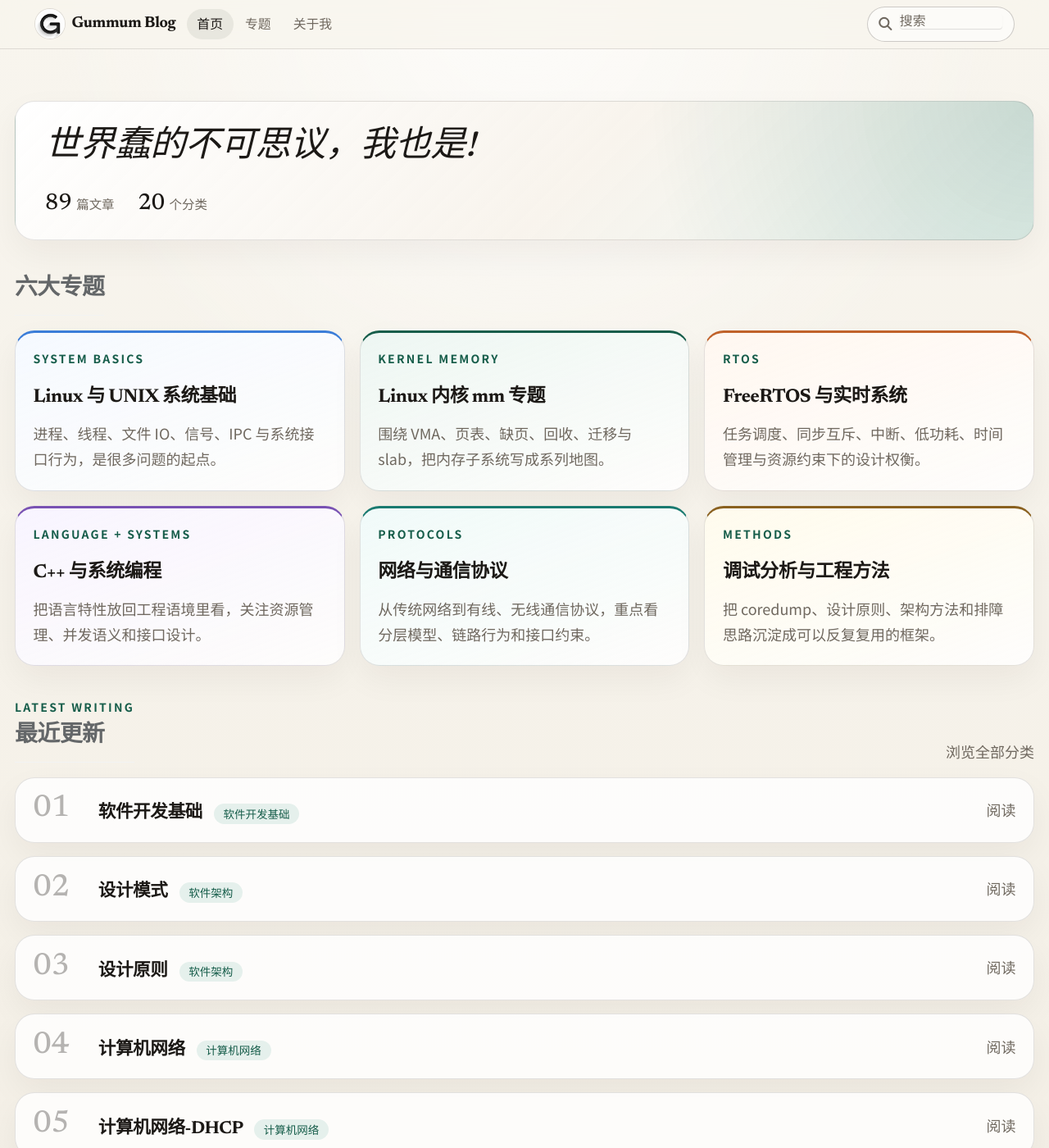
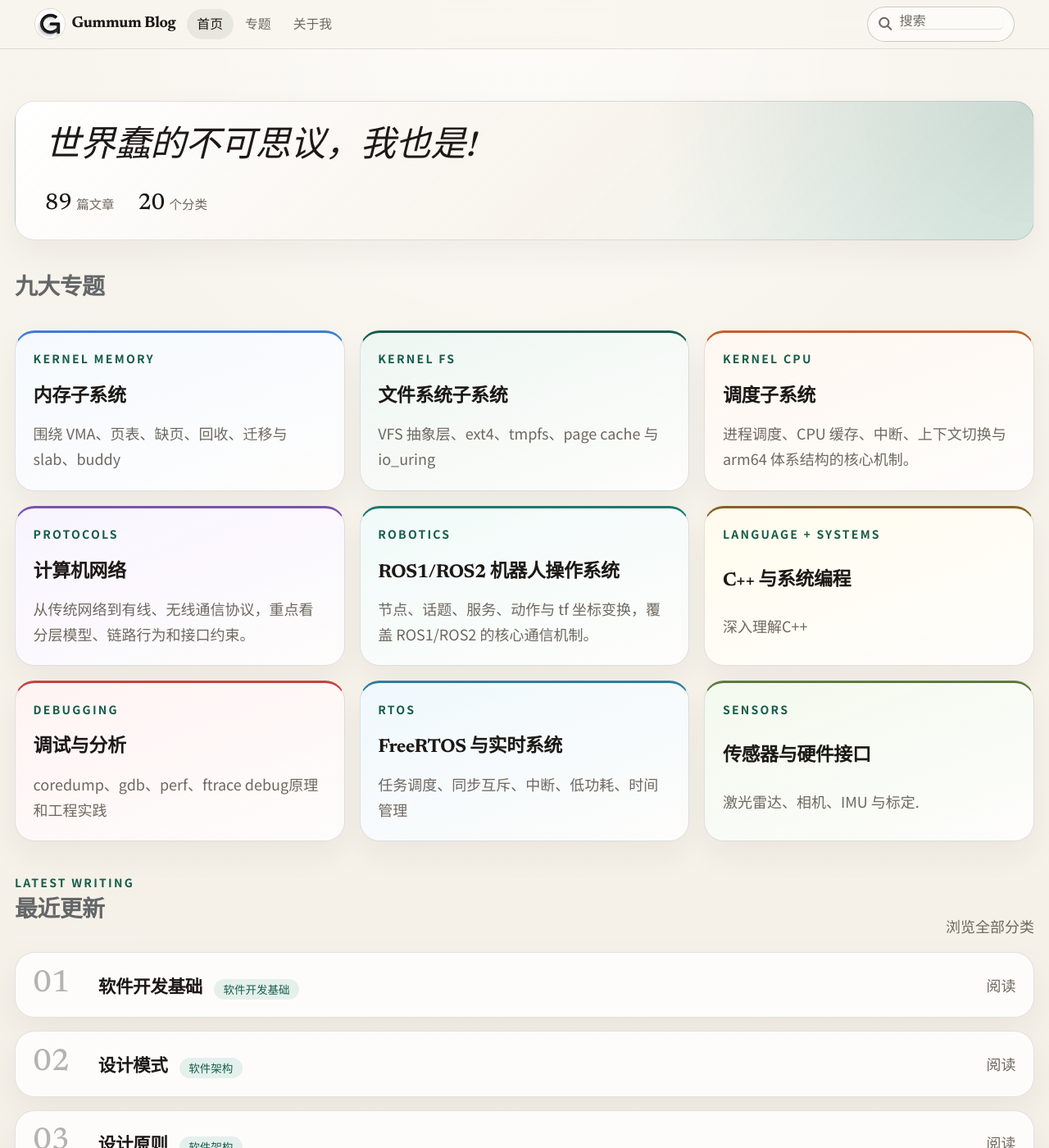
Before and after one commit to Gummum/gummum.github.io, a Jekyll site: the page built from index.html, in a window 1280 px wide and 1400 px high. Shown: the whole window at 82% size. Built offline with Jekyll 4.4.1, drawn with Linux system fonts in a browser that asks for light colours; cached includes are drawn as plain includes; the list of posts is cut into pages by our own code.

Commit message:
feat:9大主题

```diff
--- a/_layouts/home.html
+++ b/_layouts/home.html
@@ -28,44 +28,62 @@ layout: archive
 
   <section class="home-topic-board">
     <div class="home-section-heading">
-      <h2 class="archive__subtitle">六大专题</h2>
+      <h2 class="archive__subtitle">九大专题</h2>
     </div>
 
     <div class="home-topic-grid">
-      <a class="home-topic-card" href="{{ 'UNIX环境高级编程' | slugify | prepend: '#' | prepend: site.category_archive.path | relative_url }}">
-        <p class="home-topic-card__eyebrow">System Basics</p>
-        <h3 class="home-topic-card__title">Linux 与 UNIX 系统基础</h3>
-        <p class="home-topic-card__desc">进程、线程、文件 IO、信号、IPC 与系统接口行为，是很多问题的起点。</p>
+      <a class="home-topic-card" href="{{ 'mm' | slugify | prepend: '#' | prepend: site.category_archive.path | relative_url }}">
+        <p class="home-topic-card__eyebrow">Kernel Memory</p>
+        <h3 class="home-topic-card__title">内存子系统</h3>
+        <p class="home-topic-card__desc">围绕 VMA、页表、缺页、回收、迁移与 slab、buddy</p>
       </a>
 
-      <a class="home-topic-card home-topic-card--tinted" href="{{ 'mm' | slugify | prepend: '#' | prepend: site.category_archive.path | relative_url }}">
-        <p class="home-topic-card__eyebrow">Kernel Memory</p>
-        <h3 class="home-topic-card__title">Linux 内核 mm 专题</h3>
-        <p class="home-topic-card__desc">围绕 VMA、页表、缺页、回收、迁移与 slab，把内存子系统写成系列地图。</p>
+      <a class="home-topic-card" href="{{ '文件系统' | slugify | prepend: '#' | prepend: site.category_archive.path | relative_url }}">
+        <p class="home-topic-card__eyebrow">Kernel FS</p>
+        <h3 class="home-topic-card__title">文件系统子系统</h3>
+        <p class="home-topic-card__desc">VFS 抽象层、ext4、tmpfs、page cache 与 io_uring</p>
+      </a>
+
+      <a class="home-topic-card" href="{{ 'CPU' | slugify | prepend: '#' | prepend: site.category_archive.path | relative_url }}">
+        <p class="home-topic-card__eyebrow">Kernel CPU</p>
+        <h3 class="home-topic-card__title">调度子系统</h3>
+        <p class="home-topic-card__desc">进程调度、CPU 缓存、中断、上下文切换与 arm64 体系结构的核心机制。</p>
+      </a>
+
+      <a class="home-topic-card" href="{{ '计算机网络' | slugify | prepend: '#' | prepend: site.category_archive.path | relative_url }}">
+        <p class="home-topic-card__eyebrow">Protocols</p>
+        <h3 class="home-topic-card__title">计算机网络</h3>
+        <p class="home-topic-card__desc">从传统网络到有线、无线通信协议，重点看分层模型、链路行为和接口约束。</p>
+      </a>
+
+      <a class="home-topic-card" href="{{ 'ros' | slugify | prepend: '#' | prepend: site.category_archive.path | relative_url }}">
+        <p class="home-topic-card__eyebrow">Robotics</p>
+        <h3 class="home-topic-card__title">ROS1/ROS2 机器人操作系统</h3>
+        <p class="home-topic-card__desc">节点、话题、服务、动作与 tf 坐标变换，覆盖 ROS1/ROS2 的核心通信机制。</p>
+      </a>
+
+      <a class="home-topic-card" href="{{ 'C++与系统编程' | slugify | prepend: '#' | prepend: site.category_archive.path | relative_url }}">
+        <p class="home-topic-card__eyebrow">Language + Systems</p>
+        <h3 class="home-topic-card__title">C++ 与系统编程</h3>
+        <p class="home-topic-card__desc">深入理解C++</p>
+      </a>
+
+      <a class="home-topic-card" href="{{ 'coredump分析' | slugify | prepend: '#' | prepend: site.category_archive.path | relative_url }}">
+        <p class="home-topic-card__eyebrow">Debugging</p>
+        <h3 class="home-topic-card__title">调试与分析</h3>
+        <p class="home-topic-card__desc">coredump、gdb、perf、ftrace debug原理和工程实践</p>
       </a>
 
       <a class="home-topic-card" href="{{ 'freertos' | slugify | prepend: '#' | prepend: site.category_archive.path | relative_url }}">
         <p class="home-topic-card__eyebrow">RTOS</p>
         <h3 class="home-topic-card__title">FreeRTOS 与实时系统</h3>
-        <p class="home-topic-card__desc">任务调度、同步互斥、中断、低功耗、时间管理与资源约束下的设计权衡。</p>
+        <p class="home-topic-card__desc">任务调度、同步互斥、中断、低功耗、时间管理</p>
       </a>
 
-      <a class="home-topic-card" href="{{ 'C++与系统编程' | slugify | prepend: '#' | prepend: site.category_archive.path | relative_url }}">
-        <p class="home-topic-card__eyebrow">Language + Systems</p>
-        <h3 class="home-topic-card__title">C++ 与系统编程</h3>
-        <p class="home-topic-card__desc">把语言特性放回工程语境里看，关注资源管理、并发语义和接口设计。</p>
-      </a>
-
-      <a class="home-topic-card" href="{{ '计算机网络' | slugify | prepend: '#' | prepend: site.category_archive.path | relative_url }}">
-        <p class="home-topic-card__eyebrow">Protocols</p>
-        <h3 class="home-topic-card__title">网络与通信协议</h3>
-        <p class="home-topic-card__desc">从传统网络到有线、无线通信协议，重点看分层模型、链路行为和接口约束。</p>
-      </a>
-
-      <a class="home-topic-card" href="{{ '软件架构' | slugify | prepend: '#' | prepend: site.category_archive.path | relative_url }}">
-        <p class="home-topic-card__eyebrow">Methods</p>
-        <h3 class="home-topic-card__title">调试分析与工程方法</h3>
-        <p class="home-topic-card__desc">把 coredump、设计原则、架构方法和排障思路沉淀成可以反复复用的框架。</p>
+      <a class="home-topic-card" href="{{ '传感器' | slugify | prepend: '#' | prepend: site.category_archive.path | relative_url }}">
+        <p class="home-topic-card__eyebrow">Sensors</p>
+        <h3 class="home-topic-card__title">传感器与硬件接口</h3>
+        <p class="home-topic-card__desc">激光雷达、相机、IMU 与标定.</p>
       </a>
     </div>
   </section>
--- a/assets/css/main.scss
+++ b/assets/css/main.scss
@@ -495,6 +495,18 @@ a:hover {
 .home-topic-grid .home-topic-card:nth-child(6) {
   border-top: 3px solid #8a6120;
   background: linear-gradient(160deg, rgba(255, 251, 237, 0.98), rgba(255,255,255,0.82));
+}
+.home-topic-grid .home-topic-card:nth-child(7) {
+  border-top: 3px solid #c94040;
+  background: linear-gradient(160deg, rgba(255, 243, 243, 0.98), rgba(255,255,255,0.82));
+}
+.home-topic-grid .home-topic-card:nth-child(8) {
+  border-top: 3px solid #2e7d9e;
+  background: linear-gradient(160deg, rgba(239, 248, 253, 0.98), rgba(255,255,255,0.82));
+}
+.home-topic-grid .home-topic-card:nth-child(9) {
+  border-top: 3px solid #5d7a3e;
+  background: linear-gradient(160deg, rgba(243, 249, 238, 0.98), rgba(255,255,255,0.82));
 }
 
 .home-topic-card__title,
```
